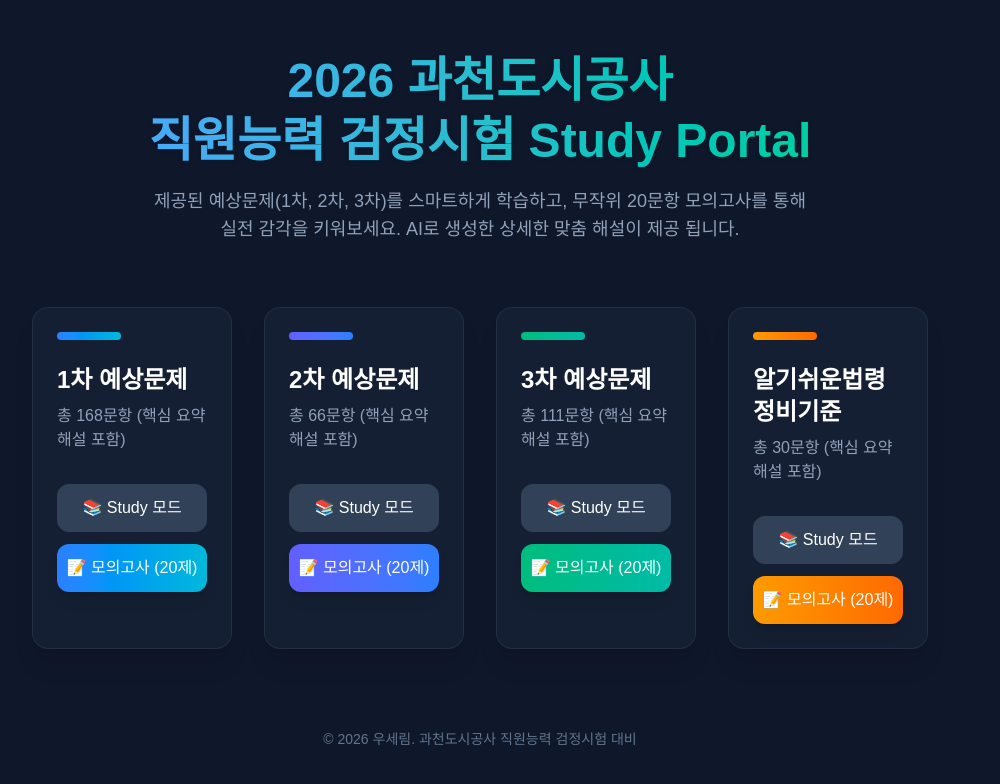
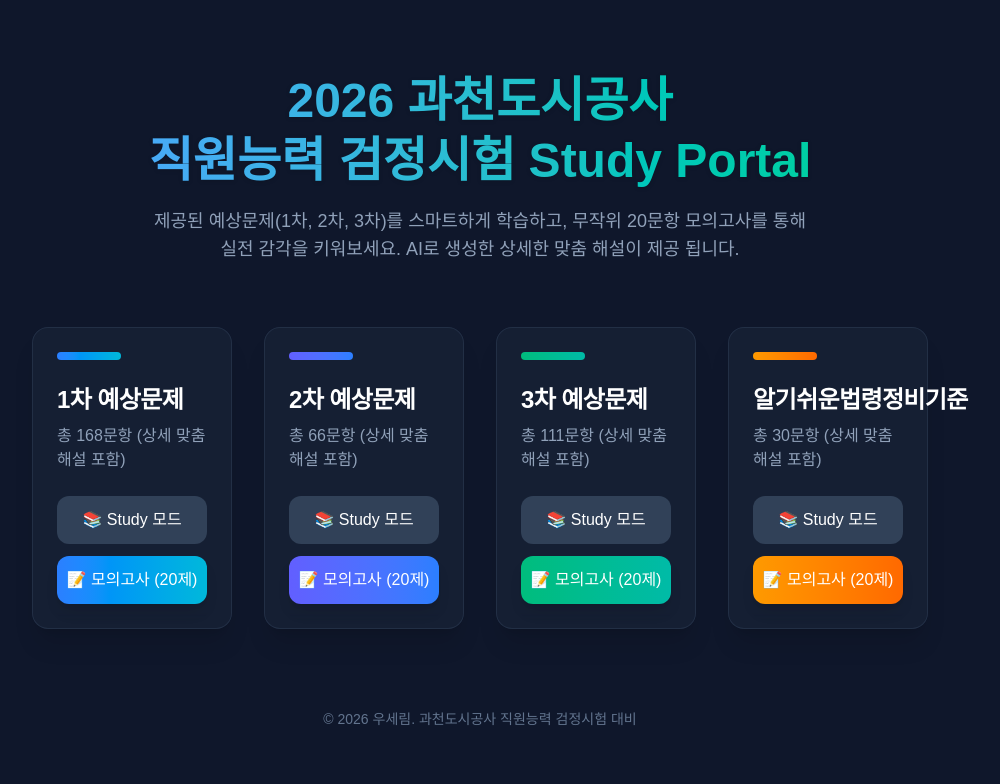
Before and after one commit to kanghee-maker/gctest, a Next.js app: page / in a window 1280 px wide. Shown: the top 784 px of the page, without its empty margins (160-1160 px from the left). Built offline with nearby package versions, Linux system fonts and the light colour scheme.

Commit message:
style: fix card layout consistency using flexbox

```diff
--- a/src/app/page.tsx
+++ b/src/app/page.tsx
@@ -23,12 +23,12 @@ export default function Home() {
             { id: 3, title: '3차 예상문제', count: 111, color: 'from-emerald-500 to-teal-500' },
             { id: 4, title: '알기쉬운법령정비기준', count: 30, color: 'from-amber-500 to-orange-500' },
           ].map((exam) => (
-            <div key={exam.id} className="bg-slate-800/50 backdrop-blur-sm border border-slate-700/50 rounded-2xl p-6 shadow-xl hover:shadow-2xl transition-all duration-300 hover:-translate-y-1">
+            <div key={exam.id} className="bg-slate-800/50 backdrop-blur-sm border border-slate-700/50 rounded-2xl p-5 sm:p-6 shadow-xl hover:shadow-2xl transition-all duration-300 hover:-translate-y-1 flex flex-col h-full">
               <div className={`h-2 w-16 bg-gradient-to-r ${exam.color} rounded-full mb-6`}></div>
-              <h2 className="text-2xl font-bold mb-2">{exam.title}</h2>
-              <p className="text-slate-400 mb-8">총 {exam.count}문항 (핵심 요약 해설 포함)</p>
+              <h2 className="text-xl xl:text-2xl font-bold mb-2 tracking-tight break-keep">{exam.title}</h2>
+              <p className="text-slate-400 mb-6 flex-grow text-sm sm:text-base">총 {exam.count}문항 (상세 맞춤 해설 포함)</p>
 
-              <div className="flex flex-col gap-3">
+              <div className="flex flex-col gap-3 mt-auto">
                 <Link href={`/study/${exam.id}`} className="bg-slate-700 hover:bg-slate-600 text-white text-center py-3 rounded-xl font-medium transition-colors">
                   📚 Study 모드
                 </Link>
```
